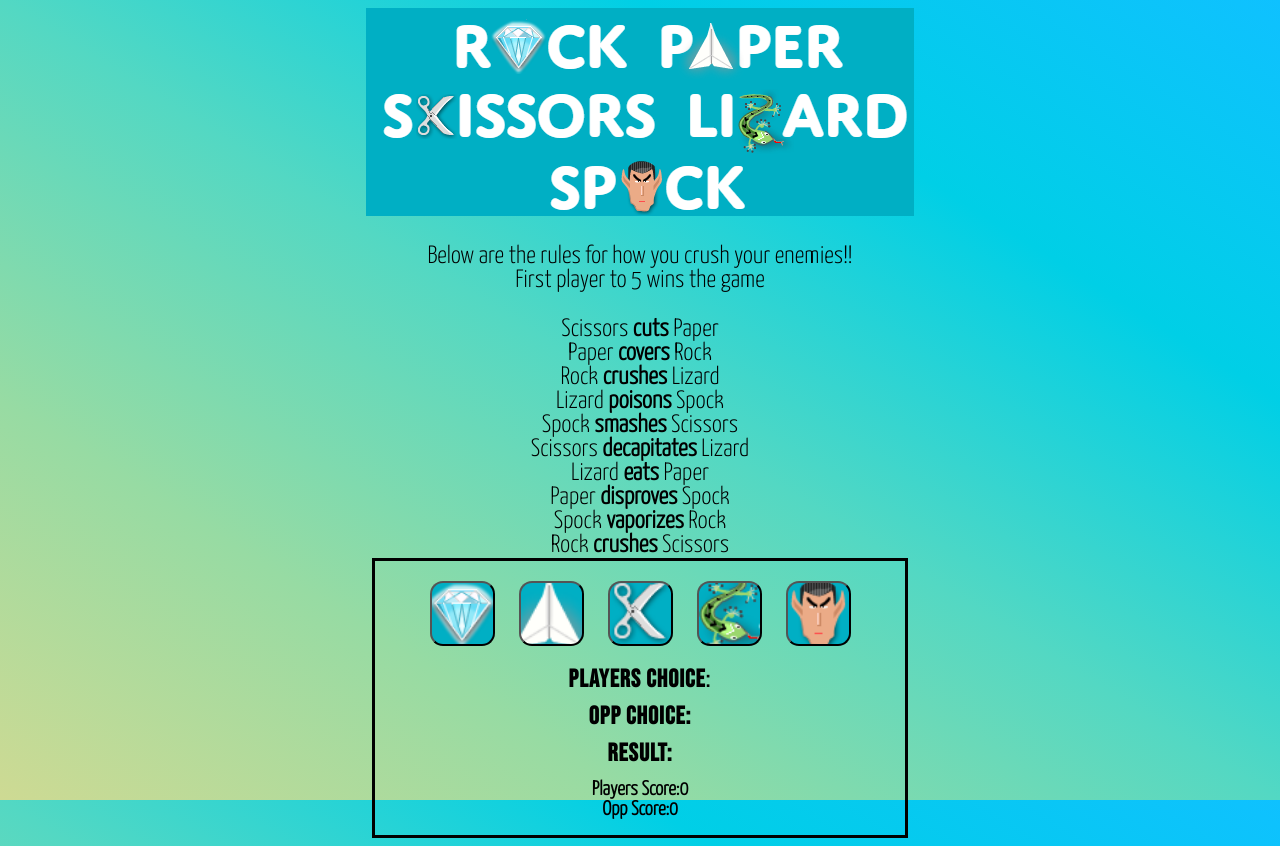
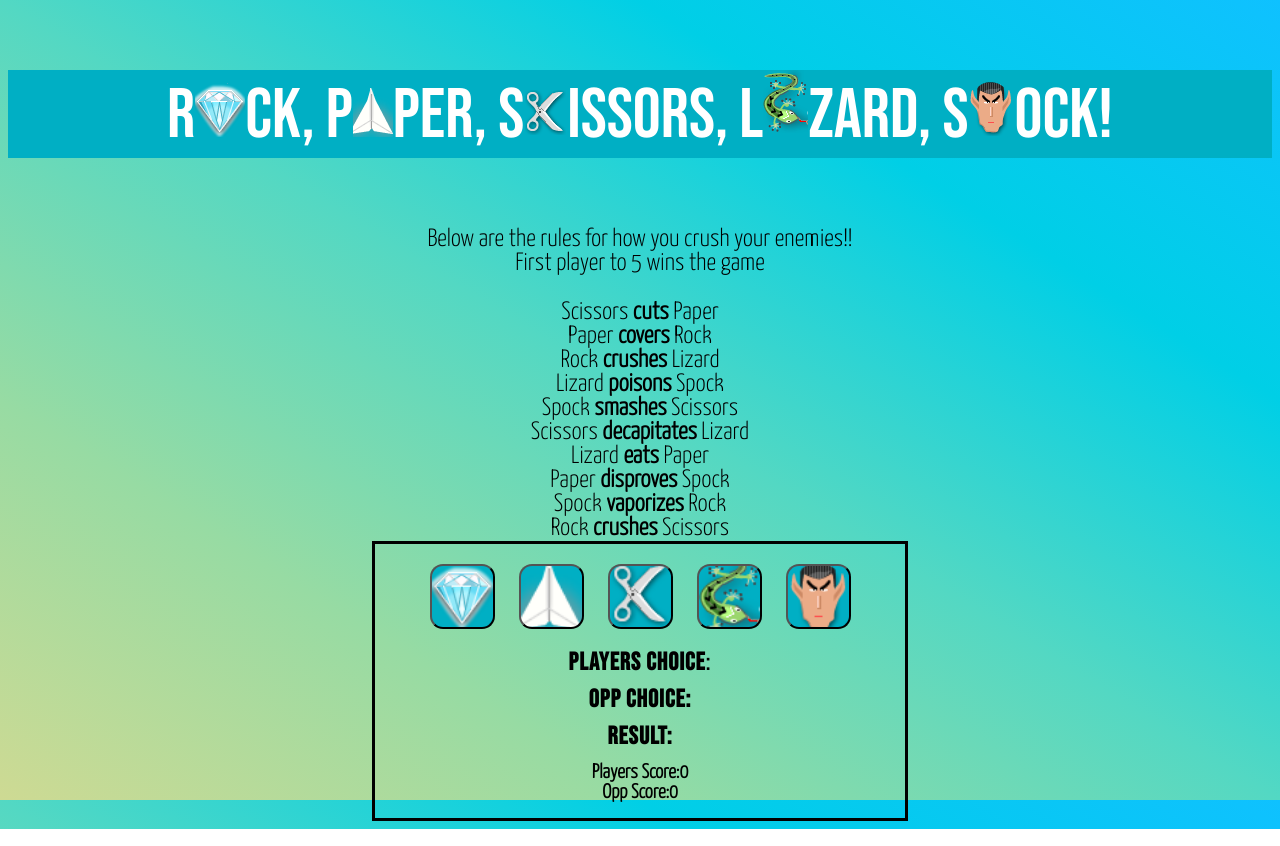
Before and after one commit to adrian-1990/CI-project-2-JavaScript, a plain HTML site: page index.html in a window 1280 px wide. Drawn offline with Linux system fonts and the light colour scheme.

Commit message:
Replaced hero image with a game title

```diff
--- a/assets/css/style.css
+++ b/assets/css/style.css
@@ -1,6 +1,15 @@
 body{
     text-align: center;
     background: linear-gradient(to right top, #ceda93, #97dba3, #53d8c3, #00cfe6, #0fc1ff) no-repeat fixed;
+}
+
+/* title */
+
+.title{
+    font-family: 'Bebas Neue';
+    font-size: 70px;
+    color: white;
+    background: #00afc4;
 }
 
 /* font style for body of the game */
--- a/index.html
+++ b/index.html
@@ -16,7 +16,12 @@
 </head>
 <body>
     <section id="welcome-section">
-        <img class="hero-image" src="assets/images/hero-image.png" alt="game title displayed">
+        <p class="title">R<span><img src="./assets/images/rock-icon.png" alt="rock-game-icon"/>CK,</span>
+            P<span><img src="./assets/images/paper-icon.png" alt="paper-game-icon">PER,</span>
+            S<span><img src="./assets/images/scissors-icon.png" alt="scissors-game-icon">ISSORS,</span>
+            L<span><img src="./assets/images/lizard-icon.png" alt="lizard-game-icon">ZARD,</span>
+            S<span><img src="./assets/images/spock-icon.png" alt="spock-game-icon">OCK!</span>
+        </p>
          <div class ="rules-area">
             <p>Below are the rules for how you crush your enemies!!<br>
             First player to 5 wins the game</p>
```
